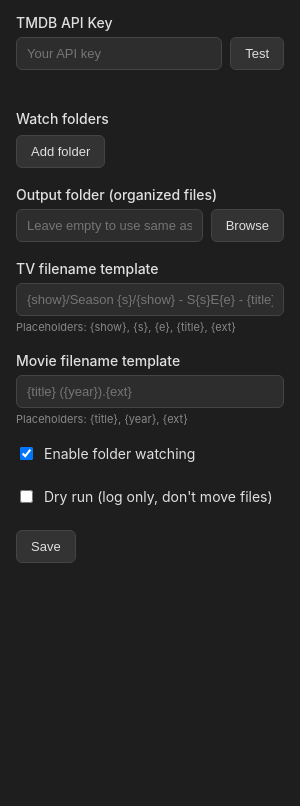
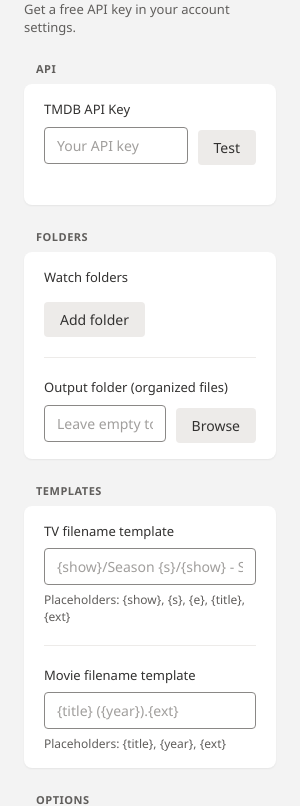
Before and after one commit to taylorivanoff/tidy-tray, an Electron app: page src/renderer/settings.html in a window 300 px wide. Shown: the part 84-890 px from the top of the page. Before the commit the page ends 844 px from the top, so only its background shows below. Drawn offline with Linux system fonts and the light colour scheme; no server answers.

Commit message:
Refactor settings UI and update README for Tidy Tray
- Updated README to reflect additional media renamer alternatives.
- Enhanced settings UI with a Fluent-style design, including new card layouts and improved input styles.
- Changed tray tooltip from 'Media Renamer' to 'Tiny Tray'.
- Adjusted package-lock.json to ensure electron is listed under devDependencies and added 'dev' flags for several packages.

```diff
--- a/src/main/tray.ts
+++ b/src/main/tray.ts
@@ -10,7 +10,7 @@ export function createTray(iconPath: string, onOpenSettings: () => void): Tray {
     image = nativeImage.createEmpty();
   }
   tray = new Tray(image);
-  tray.setToolTip('Media Renamer');
+  tray.setToolTip('Tiny Tray');
   tray.setContextMenu(
     Menu.buildFromTemplate([
       { label: 'Open Settings', click: onOpenSettings },
--- a/src/renderer/settings.css
+++ b/src/renderer/settings.css
@@ -1,71 +1,131 @@
+/* Windows Settings / Fluent-style UI */
 * {
   box-sizing: border-box;
 }
 
 body {
-  font-family: -apple-system, BlinkMacSystemFont, 'Segoe UI', Roboto, Oxygen, Ubuntu, sans-serif;
+  font-family: "Segoe UI Variable", "Segoe UI", -apple-system, BlinkMacSystemFont, sans-serif;
   font-size: 14px;
   margin: 0;
-  padding: 16px;
-  background: var(--bg, #1e1e1e);
-  color: var(--fg, #e0e0e0);
+  padding: 0;
+  background: #f3f3f3;
+  color: #1a1a1a;
+  -webkit-font-smoothing: antialiased;
 }
 
 .container {
-  max-width: 520px;
+  max-width: 560px;
+  padding: 24px 24px 32px;
 }
 
+/* Page header */
 h1 {
-  font-size: 1.25rem;
-  margin: 0 0 8px 0;
+  font-size: 28px;
+  font-weight: 600;
+  margin: 0 0 4px 0;
+  letter-spacing: -0.5px;
 }
 
 .hint {
-  color: var(--muted, #888);
-  margin: 0 0 20px 0;
-  font-size: 12px;
+  color: #605e5c;
+  margin: 0 0 24px 0;
+  font-size: 13px;
+  line-height: 1.4;
 }
 
 .hint a {
-  color: var(--link, #58a6ff);
+  color: #0078d4;
+  text-decoration: none;
 }
 
-section {
-  margin-bottom: 18px;
+.hint a:hover {
+  text-decoration: underline;
+}
+
+/* Section groups as cards */
+.section-group {
+  margin-bottom: 24px;
+}
+
+.section-group-title {
+  font-size: 11px;
+  font-weight: 600;
+  text-transform: uppercase;
+  letter-spacing: 0.5px;
+  color: #605e5c;
+  margin: 0 0 8px 12px;
+}
+
+.card {
+  background: #ffffff;
+  border-radius: 8px;
+  padding: 16px 20px;
+  box-shadow: 0 1px 2px rgba(0, 0, 0, 0.06);
+}
+
+.card section {
+  margin-bottom: 20px;
+  padding-bottom: 20px;
+  border-bottom: 1px solid #edebe9;
+}
+
+.card section:last-child {
+  margin-bottom: 0;
+  padding-bottom: 0;
+  border-bottom: none;
 }
 
 section label {
   display: block;
-  margin-bottom: 6px;
+  margin-bottom: 8px;
   font-weight: 500;
+  font-size: 13px;
+  color: #323130;
 }
 
 section label.checkbox {
   display: flex;
   align-items: center;
-  gap: 8px;
-  font-weight: normal;
+  gap: 10px;
+  font-weight: 400;
+  margin-bottom: 0;
+  cursor: pointer;
 }
 
+/* Text inputs - Windows style */
 input[type="text"],
 input[type="password"] {
   width: 100%;
-  padding: 8px 10px;
-  border: 1px solid var(--border, #444);
-  border-radius: 6px;
-  background: var(--input-bg, #2d2d2d);
-  color: inherit;
-  font-size: 13px;
+  padding: 8px 12px;
+  border: 1px solid #8a8886;
+  border-radius: 4px;
+  background: #ffffff;
+  color: #323130;
+  font-size: 14px;
+  font-family: inherit;
+  transition: border-color 0.1s, box-shadow 0.1s;
 }
 
-input:focus {
-  outline: none;
-  border-color: var(--focus, #58a6ff);
+input[type="text"]:hover,
+input[type="password"]:hover {
+  border-color: #323130;
 }
 
+input[type="text"]:focus,
+input[type="password"]:focus {
+  outline: none;
+  border-color: #0078d4;
+  box-shadow: 0 0 0 2px rgba(0, 120, 212, 0.2);
+}
+
+input::placeholder {
+  color: #a19f9d;
+}
+
+/* Buttons */
 .row {
   display: flex;
-  gap: 8px;
+  gap: 10px;
   align-items: center;
 }
 
@@ -74,31 +134,58 @@ input:focus {
 }
 
 button {
-  padding: 8px 14px;
-  border-radius: 6px;
-  border: 1px solid var(--border, #444);
-  background: var(--button-bg, #333);
-  color: inherit;
-  font-size: 13px;
+  padding: 8px 16px;
+  border-radius: 4px;
+  border: none;
+  font-size: 14px;
+  font-weight: 500;
+  font-family: inherit;
   cursor: pointer;
+  transition: background 0.1s, filter 0.1s;
 }
 
-button:hover {
-  background: var(--button-hover, #404040);
+button.primary {
+  background: #0078d4;
+  color: #ffffff;
 }
 
+button.primary:hover {
+  background: #106ebe;
+}
+
+button.primary:active {
+  background: #005a9e;
+}
+
+button.secondary {
+  background: #edebe9;
+  color: #323130;
+}
+
+button.secondary:hover {
+  background: #e1dfdd;
+}
+
+button.secondary:active {
+  background: #d2d0ce;
+}
+
+/* Watch paths list */
 #watchPaths {
   list-style: none;
   padding: 0;
-  margin: 0 0 8px 0;
+  margin: 0 0 12px 0;
 }
 
 #watchPaths li {
   display: flex;
   align-items: center;
-  gap: 8px;
-  padding: 6px 0;
-  border-bottom: 1px solid var(--border, #333);
+  gap: 10px;
+  padding: 10px 12px;
+  margin-bottom: 4px;
+  background: #faf9f8;
+  border-radius: 4px;
+  border: 1px solid #edebe9;
 }
 
 #watchPaths li span {
@@ -107,31 +194,58 @@ button:hover {
   text-overflow: ellipsis;
   white-space: nowrap;
   font-size: 13px;
+  color: #323130;
 }
 
 #watchPaths li button {
-  padding: 4px 8px;
-  font-size: 12px;
+  padding: 4px 12px;
+  font-size: 13px;
+}
+
+#addFolder,
+#pickOutput,
+#testKey {
+  margin-top: 4px;
 }
 
 .help {
   display: block;
-  font-size: 11px;
-  color: var(--muted, #888);
-  margin-top: 4px;
+  font-size: 12px;
+  color: #605e5c;
+  margin-top: 6px;
 }
 
+/* Checkbox - Windows style */
+input[type="checkbox"] {
+  width: 18px;
+  height: 18px;
+  margin: 0;
+  accent-color: #0078d4;
+  cursor: pointer;
+}
+
+/* Status messages */
 .status {
   display: block;
   font-size: 12px;
-  margin-top: 4px;
+  margin-top: 6px;
   min-height: 18px;
+  color: #605e5c;
 }
 
 .status.ok {
-  color: #3fb950;
+  color: #107c10;
 }
 
 .status.err {
-  color: #f85149;
+  color: #d13438;
 }
+
+/* Save section - separate card at bottom */
+.save-section {
+  margin-top: 8px;
+}
+
+.save-section button {
+  min-width: 100px;
+}
--- a/src/renderer/settings.html
+++ b/src/renderer/settings.html
@@ -4,67 +4,88 @@
   <meta charset="UTF-8">
   <meta name="viewport" content="width=device-width, initial-scale=1.0">
   <meta http-equiv="Content-Security-Policy" content="default-src 'self'; script-src 'self'; style-src 'self' 'unsafe-inline'">
-  <title>Media Renamer Settings</title>
+  <title>Tidy Tray Settings</title>
   <link rel="stylesheet" href="settings.css">
 </head>
 <body>
   <div class="container">
-    <h1>Media Renamer Settings</h1>
+    <h1>Settings</h1>
     <p class="hint">Data from <a href="https://www.themoviedb.org" target="_blank" rel="noopener">The Movie Database (TMDB)</a>. Get a free API key in your account settings.</p>
 
+    <div class="section-group">
+      <div class="section-group-title">API</div>
+      <div class="card">
         <section>
           <label for="apiKey">TMDB API Key</label>
           <div class="row">
             <input type="password" id="apiKey" placeholder="Your API key">
-        <button type="button" id="testKey">Test</button>
+            <button type="button" id="testKey" class="secondary">Test</button>
           </div>
           <span id="apiKeyStatus" class="status"></span>
         </section>
+      </div>
+    </div>
 
+    <div class="section-group">
+      <div class="section-group-title">Folders</div>
+      <div class="card">
         <section>
           <label>Watch folders</label>
           <ul id="watchPaths"></ul>
-      <button type="button" id="addFolder">Add folder</button>
+          <button type="button" id="addFolder" class="secondary">Add folder</button>
         </section>
-
         <section>
           <label for="outputPath">Output folder (organized files)</label>
           <div class="row">
             <input type="text" id="outputPath" placeholder="Leave empty to use same as watch folder">
-        <button type="button" id="pickOutput">Browse</button>
+            <button type="button" id="pickOutput" class="secondary">Browse</button>
           </div>
         </section>
+      </div>
+    </div>
 
+    <div class="section-group">
+      <div class="section-group-title">Templates</div>
+      <div class="card">
         <section>
           <label for="tvTemplate">TV filename template</label>
           <input type="text" id="tvTemplate" placeholder="{show}/Season {s}/{show} - S{s}E{e} - {title}.{ext}">
           <span class="help">Placeholders: {show}, {s}, {e}, {title}, {ext}</span>
         </section>
-
         <section>
           <label for="movieTemplate">Movie filename template</label>
           <input type="text" id="movieTemplate" placeholder="{title} ({year}).{ext}">
           <span class="help">Placeholders: {title}, {year}, {ext}</span>
         </section>
+      </div>
+    </div>
 
+    <div class="section-group">
+      <div class="section-group-title">Options</div>
+      <div class="card">
         <section class="row">
           <label class="checkbox">
             <input type="checkbox" id="watcherEnabled" checked>
             Enable folder watching
           </label>
         </section>
-
         <section class="row">
           <label class="checkbox">
             <input type="checkbox" id="dryRun">
             Dry run (log only, don't move files)
           </label>
         </section>
+      </div>
+    </div>
 
-    <section>
-      <button type="button" id="save">Save</button>
+    <div class="section-group save-section">
+      <div class="card">
+        <section class="row">
+          <button type="button" id="save" class="primary">Save</button>
           <span id="saveStatus" class="status"></span>
         </section>
+      </div>
+    </div>
   </div>
   <script src="settings.js"></script>
 </body>
```
Also changed, not shown: README.md, 1 other file. Lines whose indentation alone changed are shown as unchanged.
